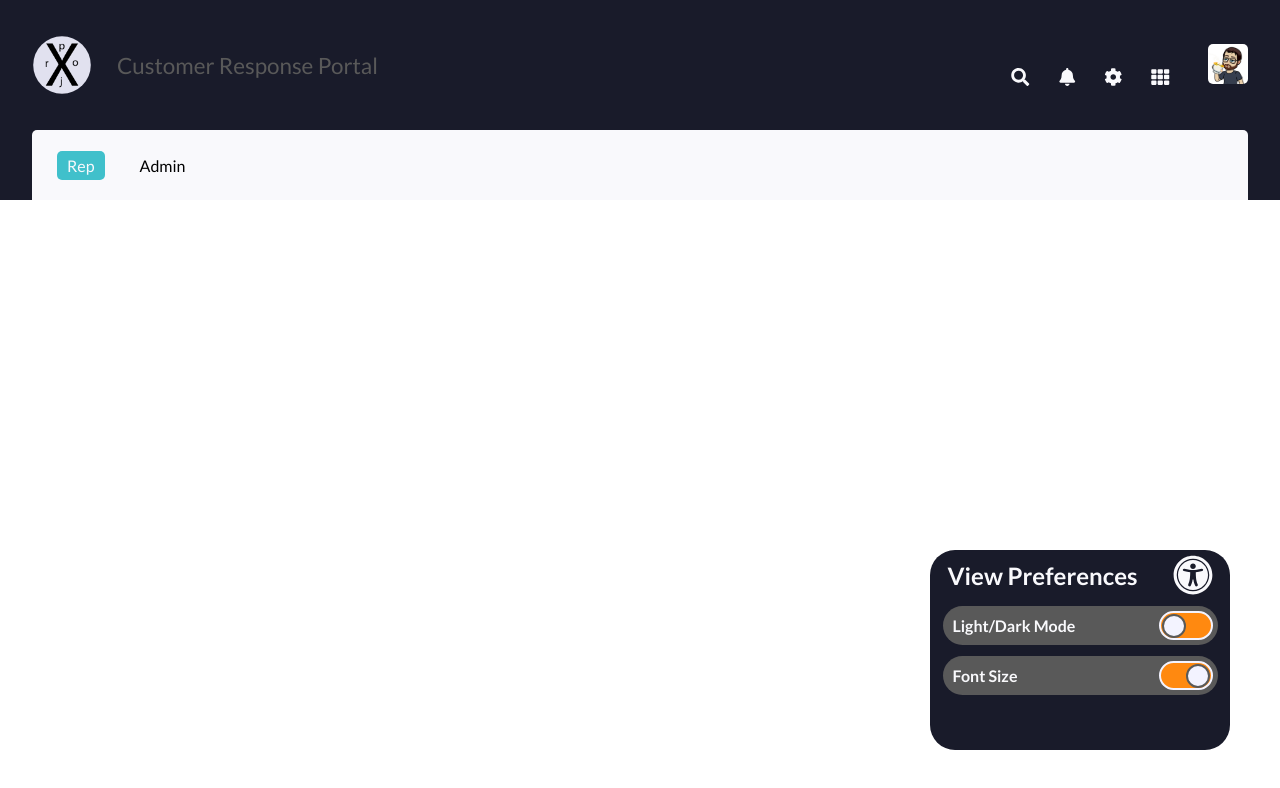
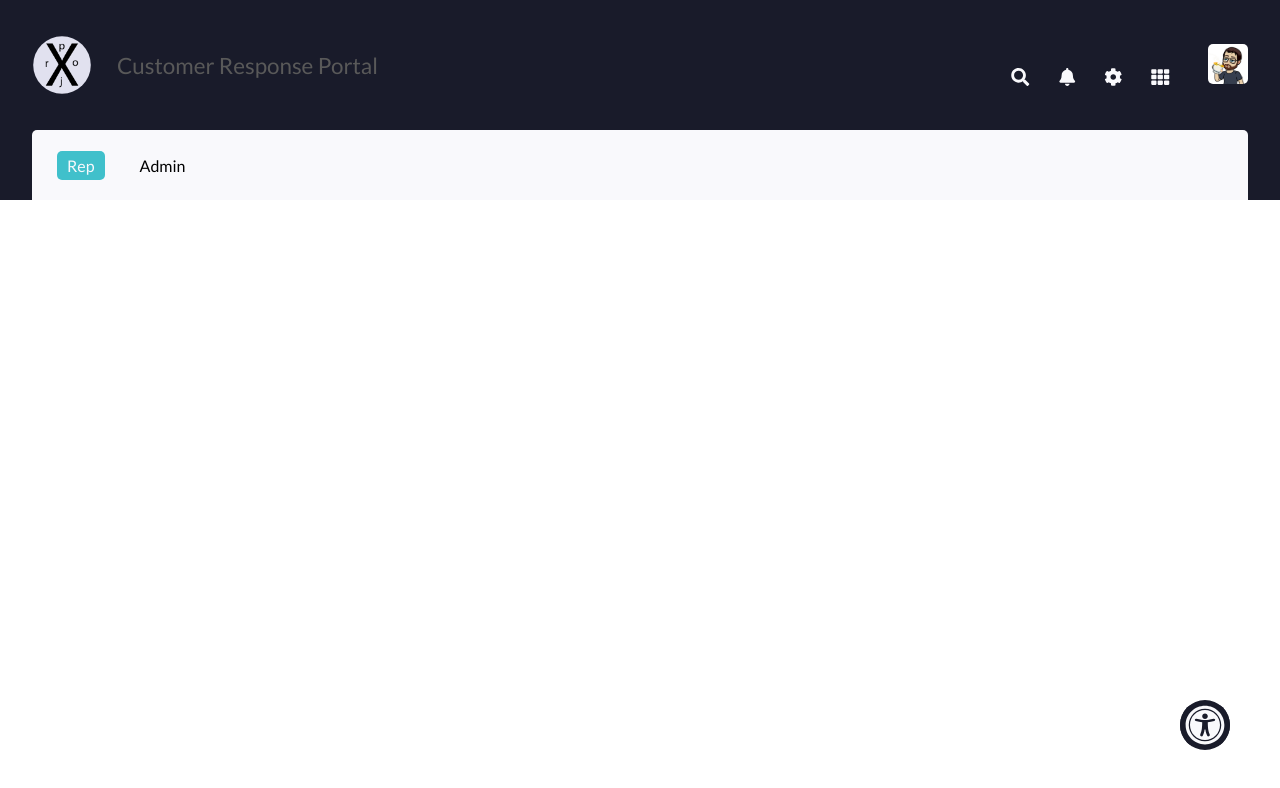
Before and after one commit to ZumDeWald/ProjX, a React (Create React App) app: page / in a window 1280 px wide. Shown: the top 788 px of the page. Built offline with nearby package versions, Linux system fonts and the light colour scheme.

Commit message:
A11y opens and closes

```diff
--- a/src/A11yBar.js
+++ b/src/A11yBar.js
@@ -5,13 +5,30 @@ import './a11yBar.css';
 
 const A11yBar = () => {
 
+  const a11yContainer = document.getElementsByClassName("a-bar-outer-container");
+
+  const a11yIconContainer = document.getElementsByClassName("a11y-icon-container");
+
+  const a11yIcon = document.getElementsByClassName("a11y-icon");
+
+  const openCloseA11y = () => {
+    a11yContainer[0].classList.toggle("small-container");
+    a11yIconContainer[0].classList.toggle("slide-right-button");
+    a11yIcon[1].classList.toggle("rotate-open");
+  }
+
   const buttonSlide = (e) => {
-    e.target.classList.toggle("slide-right");
+    e.target.classList.toggle("slide-right-button");
   }
+
   return(
-    <aside className="a-bar-container">
+    <aside className="a-bar-outer-container small-container">
+      <section className="a-bar-inner-container">
         <h4 className="a11y-bar-header">View Preferences</h4>
-      <FontAwesomeIcon icon="universal-access" className="a11y-icon"/>
+        <div className="a11y-icon-container slide-right-button">
+          <FontAwesomeIcon icon="universal-access" className="a11y-icon hover-hide" onClick={openCloseA11y} fixedWidth/>
+          <FontAwesomeIcon icon="arrow-circle-up" className="a11y-icon rotate-close rotate-open" fixedWidth/>
+        </div>
 
         <div className="a11y-option-container grid-position-1">
           <h5 className="a11y-option-title">Light/Dark Mode</h5>
@@ -23,9 +40,10 @@ const A11yBar = () => {
         <div className="a11y-option-container grid-position-2">
           <h5 className="a11y-option-title">Font Size</h5>
           <div className="option-slider-container">
-          <div className="option-slider-button slide-right" onClick={buttonSlide}></div>
+            <div className="option-slider-button" onClick={buttonSlide}></div>
           </div>
         </div>
+      </section>
     </aside>
   )
 }
--- a/src/FontAwesome.js
+++ b/src/FontAwesome.js
@@ -2,7 +2,7 @@
 import { library } from '@fortawesome/fontawesome-svg-core';
 
 //import icons
-import { faSearch, faTh, faBell, faCog, faUniversalAccess } from '@fortawesome/free-solid-svg-icons';
+import { faSearch, faTh, faBell, faCog, faUniversalAccess, faArrowCircleUp } from '@fortawesome/free-solid-svg-icons';
 import { } from '@fortawesome/free-brands-svg-icons';
 
 library.add(
@@ -10,5 +10,6 @@ library.add(
   faTh,
   faBell,
   faCog,
-  faUniversalAccess
+  faUniversalAccess,
+  faArrowCircleUp
 )
--- a/src/a11yBar.css
+++ b/src/a11yBar.css
@@ -1,7 +1,19 @@
-.a-bar-container {
+.a-bar-outer-container {
   position: fixed;
   right: 50px;
   bottom: 50px;
+  width: 300px;
+  height: 200px;
+  border-radius: 25px;
+  overflow: hidden;
+  transition-duration: 400ms;
+  z-index: 5;
+}
+
+.a-bar-inner-container {
+  position: absolute;
+  right: 0;
+  top: 0;
   display: grid;
   grid-template-columns: [ac1] 3fr [ac2] 1fr [ac3];
   grid-template-rows: [ar1] 1fr [ar2] 1fr [ar3] 1fr [ar4] 1fr [ar5];
@@ -9,8 +21,6 @@
   width: 300px;
   height: 200px;
   background: var(--onyx);
-  border-radius: 25px;
-  z-index: 5;
 }
 
 .a11y-bar-header {
@@ -21,12 +31,17 @@
   color: var(--gray1);
 }
 
-.a11y-icon {
+.a11y-icon-container {
   grid-column: ac2 / ac3;
   grid-row: ar1 / ar2;
-  margin: auto;
+  display: flex;
+  align-items: center;
+}
+
+.a11y-icon {
   font-size: 2.5rem;
   color: var(--gray1);
+  transition-duration: 400ms;
 }
 
 .a11y-option-container {
@@ -83,6 +98,31 @@
   transition-duration: 300ms;
 }
 
-.slide-right {
-  transform: translate3d(24px, 0, 0);
+.slide-right-button {
+  transform: translate3d(25px, 0, 0);
 }
+
+.hover-hide {
+  position: absolute;
+  background: var(--onyx);
+  cursor: pointer;
+  z-index: 3;
+}
+
+.hover-hide:hover {
+  opacity: 0;
+}
+
+.rotate-close {
+  transform: rotate(135deg);
+  color: var(--highlight);
+}
+
+.rotate-open {
+  transform: rotate(-45deg);
+}
+
+.small-container {
+  width: 50px;
+  height: 50px;
+}
```
Lines whose indentation alone changed are shown as unchanged.
